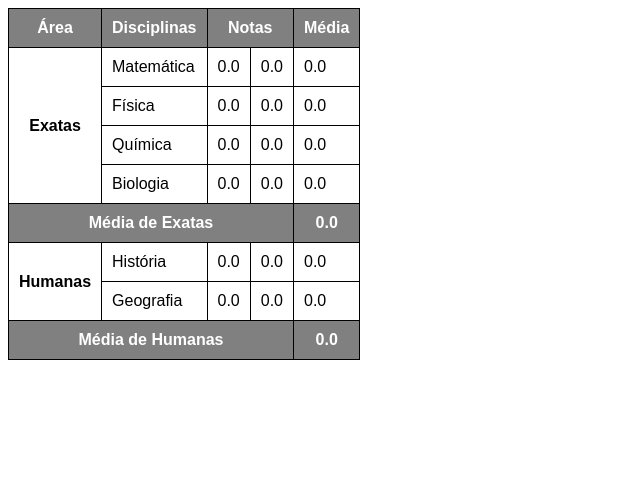
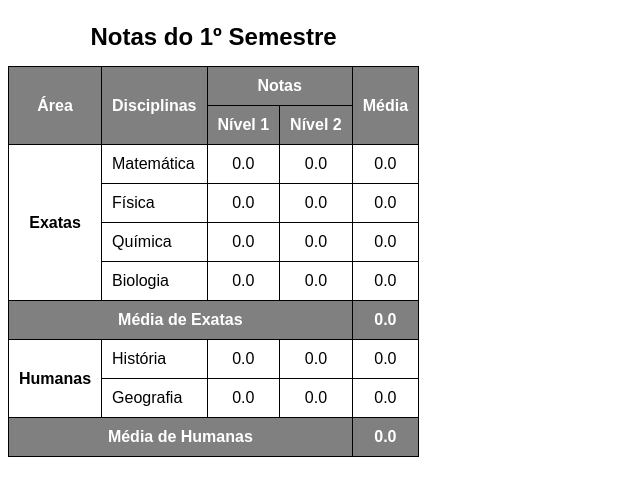
Before and after one commit to gardeniaalmeida/html-css, a plain HTML site: page desafios/desafio014/tabnotas.html in a window 1280 px wide. Shown: the whole page, without its empty margins (0-640 px from the left). Drawn offline with Linux system fonts and the light colour scheme.

Commit message:
atualizei desafio

```diff
--- a/desafios/desafio014/tabnotas.html
+++ b/desafios/desafio014/tabnotas.html
@@ -3,7 +3,7 @@
 <head>
     <meta charset="UTF-8">
     <meta name="viewport" content="width=device-width, initial-scale=1.0">
-    <title>Document</title>
+    <title>Desafio de Tabela</title>
 </head>
 <style>
     table {
@@ -22,45 +22,60 @@
         background-color: grey;
         color: white;
     }
+
+    .nota {
+        text-align: center;
+    }
+
+
+    caption {
+        font-family: Arial, Helvetica, sans-serif;
+        font-size: 1.5em;
+        font-weight: bold;
+        padding: 15px;
+
+    }
 </style>
 <body>
     <table>
-        <caption>
-
-        </caption>
+        <caption>Notas do 1º Semestre</caption>
         <thead>
             <tr>
-                <th class="principal">Área</th>
-                <th class="principal">Disciplinas</th>
+                <th class="principal" rowspan="2" >Área</th>
+                <th class="principal" rowspan="2">Disciplinas</th>
                 <th colspan="2" class="principal">Notas</th>
-                <th class="principal">Média</th>
+                <th class="principal" rowspan="2">Média</th>
+            </tr>
+            <tr>
+                <th class="principal" >Nível 1</th>
+                <th class="principal" >Nível 2</th>
             </tr>
         </thead>
         <tbody>
             <tr>
                 <th rowspan="4">Exatas</th>
                 <td>Matemática</td>
-                <td>0.0</td>
-                <td>0.0</td>
-                <td>0.0</td>
+                <td class="nota">0.0</td>
+                <td class="nota">0.0</td>
+                <td class="nota">0.0</td>
             </tr>
             <tr>
                 <td>Física</td>
-                <td>0.0</td>
-                <td>0.0</td>
-                <td>0.0</td>
+                <td class="nota">0.0</td>
+                <td class="nota">0.0</td>
+                <td class="nota">0.0</td>
             </tr>
             <tr>
                 <td>Química</td>
-                <td>0.0</td>
-                <td>0.0</td>
-                <td>0.0</td>
+                <td class="nota">0.0</td>
+                <td class="nota">0.0</td>
+                <td class="nota">0.0</td>
             </tr>
             <tr>
                 <td>Biologia</td>
-                <td>0.0</td>
-                <td>0.0</td>
-                <td>0.0</td>
+                <td class="nota">0.0</td>
+                <td class="nota">0.0</td>
+                <td class="nota">0.0</td>
             </tr>
             <tr>
                 <th colspan="4" class="principal">Média de Exatas</th>
@@ -69,15 +84,15 @@
             <tr>
                 <th rowspan="2">Humanas</th>
                 <td>História</td>
-                <td>0.0</td>
-                <td>0.0</td>
-                <td>0.0</td>
+                <td class="nota">0.0</td>
+                <td class="nota">0.0</td>
+                <td class="nota">0.0</td>
             </tr>
             <tr>
                 <td>Geografia</td>
-                <td>0.0</td>
-                <td>0.0</td>
-                <td>0.0</td>
+                <td class="nota">0.0</td>
+                <td class="nota">0.0</td>
+                <td class="nota">0.0</td>
             </tr>
         </tbody>
             <tr>
```
